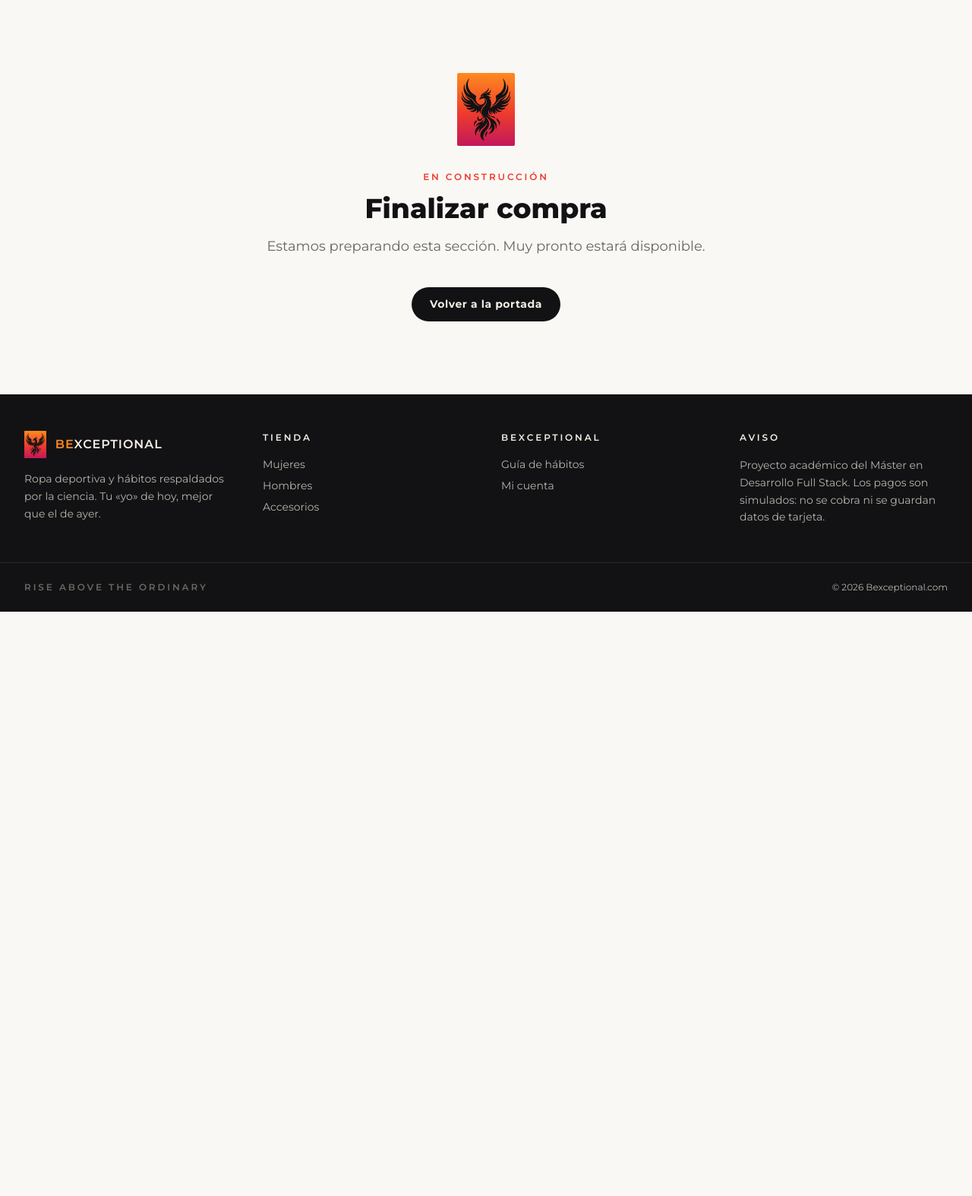
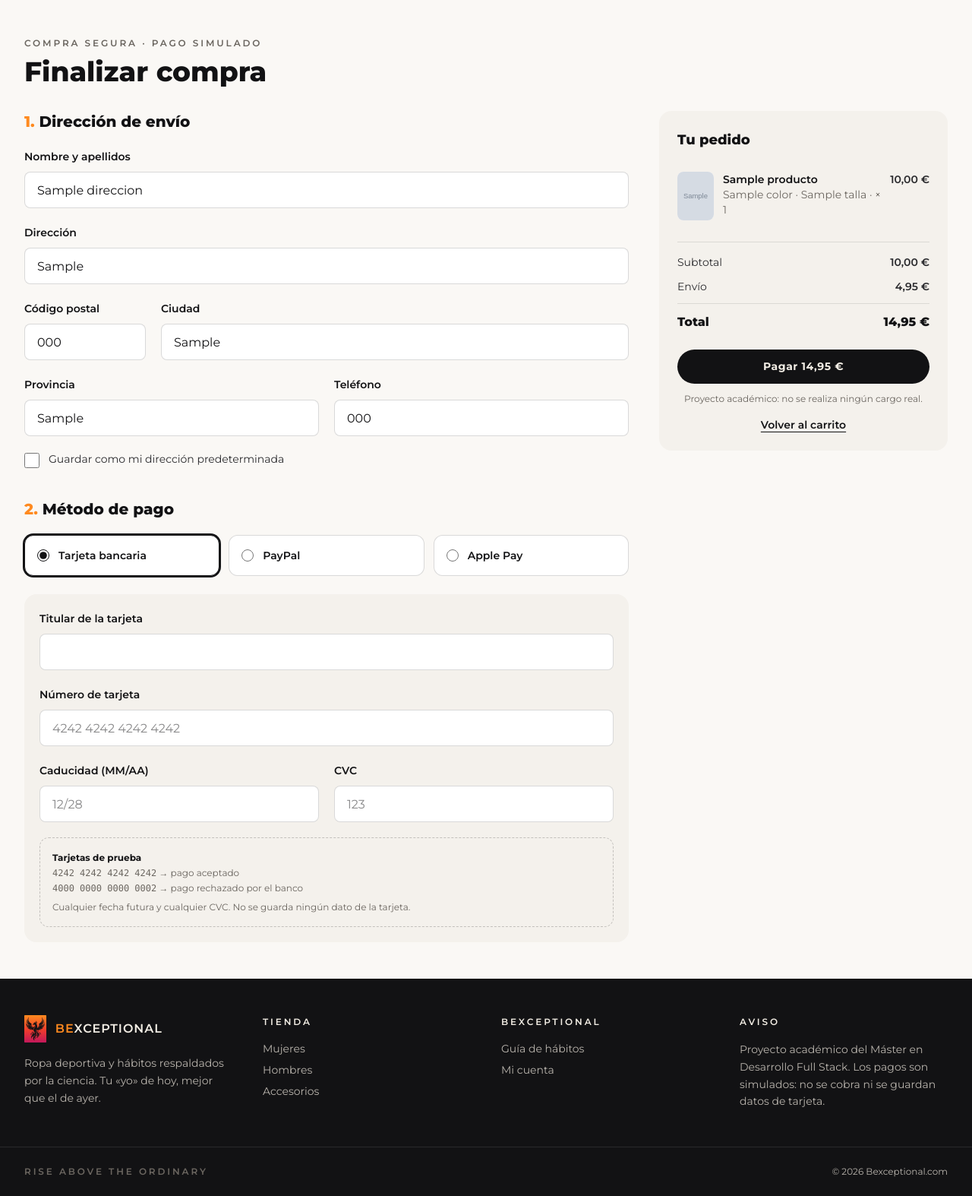
Before and after one commit to BryanE-sketch/Bexceptional---PFM, a Django app: page /finalizar-compra/ in a window 1280 px wide. Shown: the part 96-1670 px from the top of the page at 76% size. Before the commit the page ends 901 px from the top, so only its background shows below. Run offline with Django 5.2, Linux system fonts and the light colour scheme; a user stored in the database is signed in; tables that the repository leaves empty hold one stand-in row (values such as "Sample post"); grey boxes marked "Sample" are stand-in pictures; style sheets or scripts are compiled from the project's sources; parts of the project's set-up code (start-up, migrations or seed data) failed here and were passed over.

Commit message:
feat(pedidos): pago simulado con tarjeta, PayPal y Apple Pay, confirmación y detalle del pedido

```diff
--- /dev/null
+++ b/pedidos/forms.py
@@ -0,0 +1,80 @@
+"""Formulario de «Finalizar compra»: dirección de envío + método de pago (simulado)."""
+import re
+from datetime import date
+
+from django import forms
+from django.core.validators import RegexValidator
+
+from .models import Pago
+
+CODIGO_POSTAL = RegexValidator(r"^\d{5}$", "El código postal debe tener 5 cifras.")
+TELEFONO = RegexValidator(r"^\+?[\d\s]{9,15}$", "Introduce un teléfono válido.")
+
+
+def luhn_valido(numero):
+    """
+    Algoritmo de Luhn: la comprobación que hacen todas las tiendas para detectar
+    errores al teclear una tarjeta (no dice si tiene saldo, solo si el número es posible).
+    """
+    digitos = [int(d) for d in numero][::-1]
+    total = sum(d if i % 2 == 0 else (d * 2 - 9 if d * 2 > 9 else d * 2) for i, d in enumerate(digitos))
+    return total % 10 == 0
+
+
+class CheckoutForm(forms.Form):
+    # ── 1. Envío ──
+    nombre_destinatario = forms.CharField(label="Nombre y apellidos", max_length=120)
+    direccion = forms.CharField(label="Dirección", max_length=200,
+                                widget=forms.TextInput(attrs={"autocomplete": "street-address"}))
+    codigo_postal = forms.CharField(label="Código postal", max_length=5, validators=[CODIGO_POSTAL],
+                                    widget=forms.TextInput(attrs={"inputmode": "numeric", "autocomplete": "postal-code"}))
+    ciudad = forms.CharField(label="Ciudad", max_length=80)
+    provincia = forms.CharField(label="Provincia", max_length=80)
+    telefono = forms.CharField(label="Teléfono", max_length=20, validators=[TELEFONO],
+                               widget=forms.TextInput(attrs={"inputmode": "tel", "autocomplete": "tel"}))
+    guardar_direccion = forms.BooleanField(label="Guardar como mi dirección predeterminada", required=False)
+
+    # ── 2. Pago (simulado) ──
+    metodo = forms.ChoiceField(label="Método de pago", choices=Pago.Metodo.choices, initial=Pago.Metodo.TARJETA,
+                               widget=forms.RadioSelect)
+    titular = forms.CharField(label="Titular de la tarjeta", max_length=100, required=False,
+                              widget=forms.TextInput(attrs={"autocomplete": "cc-name"}))
+    numero_tarjeta = forms.CharField(label="Número de tarjeta", max_length=23, required=False,
+                                     widget=forms.TextInput(attrs={"inputmode": "numeric", "autocomplete": "cc-number",
+                                                                   "placeholder": "4242 4242 4242 4242"}))
+    caducidad = forms.CharField(label="Caducidad (MM/AA)", max_length=5, required=False,
+                                widget=forms.TextInput(attrs={"inputmode": "numeric", "autocomplete": "cc-exp",
+                                                              "placeholder": "12/28"}))
+    cvc = forms.CharField(label="CVC", max_length=4, required=False,
+                          widget=forms.TextInput(attrs={"inputmode": "numeric", "autocomplete": "cc-csc", "placeholder": "123"}))
+
+    def clean_numero_tarjeta(self):
+        return re.sub(r"[\s-]", "", self.cleaned_data["numero_tarjeta"])
+
+    def clean(self):
+        datos = super().clean()
+        # Los datos de tarjeta solo son obligatorios si se paga con tarjeta
+        if datos.get("metodo") != Pago.Metodo.TARJETA:
+            return datos
+
+        if not datos.get("titular"):
+            self.add_error("titular", "Indica el titular de la tarjeta.")
+        numero = datos.get("numero_tarjeta", "")
+        if not re.fullmatch(r"\d{13,19}", numero) or not luhn_valido(numero):
+            self.add_error("numero_tarjeta", "El número de tarjeta no es válido.")
+        caducidad = datos.get("caducidad", "")
+        coincidencia = re.fullmatch(r"(0[1-9]|1[0-2])/(\d{2})", caducidad)
+        if not coincidencia:
+            self.add_error("caducidad", "Usa el formato MM/AA.")
+        else:
+            mes, anio = int(coincidencia[1]), 2000 + int(coincidencia[2])
+            hoy = date.today()
+            if (anio, mes) < (hoy.year, hoy.month):
+                self.add_error("caducidad", "La tarjeta está caducada.")
+        if not re.fullmatch(r"\d{3,4}", datos.get("cvc", "")):
+            self.add_error("cvc", "El CVC son 3 o 4 cifras.")
+        return datos
+
+    def datos_envio(self):
+        campos = ["nombre_destinatario", "direccion", "ciudad", "codigo_postal", "provincia", "telefono"]
+        return {campo: self.cleaned_data[campo] for campo in campos}
--- a/pedidos/urls.py
+++ b/pedidos/urls.py
@@ -1,10 +1,10 @@
 from django.urls import path
 
-from catalogo.views import proximamente
+from . import views
 
 app_name = "pedidos"
 
 urlpatterns = [
-    # Provisional: el proceso de pago (CU-04) se construye en la siguiente entrega
-    path("finalizar-compra/", proximamente, {"titulo": "Finalizar compra"}, name="checkout"),
+    path("finalizar-compra/", views.checkout, name="checkout"),
+    path("cuenta/pedidos/<str:numero>/", views.detalle, name="detalle"),
 ]
--- a/pedidos/views.py
+++ b/pedidos/views.py
@@ -1,3 +1,74 @@
-from django.shortcuts import render
+from django.contrib import messages
+from django.contrib.auth.decorators import login_required
+from django.db import transaction
+from django.shortcuts import get_object_or_404, redirect, render
 
-# Create your views here.
+from carrito.services import buscar_carrito, resumen_carrito
+from cuentas.models import Direccion
+
+from .forms import CheckoutForm
+from .models import Pedido
+from .services import CarritoVacioError, PagoRechazadoError, StockInsuficienteError, crear_pedido
+
+SESION_PEDIDO_NUEVO = "pedido_confirmado"
+
+
+@login_required
+def checkout(request):
+    """CU-04: dirección + pago simulado → pedido. Si no hay sesión, @login_required manda a entrar y vuelve aquí."""
+    carrito = buscar_carrito(request)
+    resumen = resumen_carrito(carrito)
+    if not resumen["lineas"]:
+        messages.error(request, "Tu carrito está vacío.")
+        return redirect("carrito:detalle")
+    if not resumen["se_puede_pagar"]:
+        messages.error(request, "Algún artículo ya no tiene stock suficiente. Revisa tu carrito.")
+        return redirect("carrito:detalle")
+
+    # Rellenamos la dirección con la predeterminada del cliente, si la tiene
+    predeterminada = request.user.direcciones.filter(predeterminada=True).first()
+    inicial = predeterminada.datos_envio() if predeterminada else {"nombre_destinatario": request.user.get_full_name()}
+
+    form = CheckoutForm(request.POST or None, initial=inicial)
+    if request.method == "POST" and form.is_valid():
+        try:
+            pedido = crear_pedido(
+                usuario=request.user,
+                carrito=carrito,
+                datos_envio=form.datos_envio(),
+                metodo_pago=form.cleaned_data["metodo"],
+                numero_tarjeta=form.cleaned_data["numero_tarjeta"],
+            )
+        except PagoRechazadoError as error:
+            # El pedido NO se ha creado y el stock no ha cambiado (la transacción se deshizo)
+            form.add_error(None, f"{error} Prueba con otra tarjeta u otro método de pago.")
+        except StockInsuficienteError as error:
+            messages.error(request, f"{error} Hemos actualizado tu carrito.")
+            return redirect("carrito:detalle")
+        except CarritoVacioError:
+            # Doble clic en «Pagar»: el primer envío ya creó el pedido y vació el carrito
+            return redirect("cuentas:perfil")
+        else:
+            if form.cleaned_data["guardar_direccion"]:
+                guardar_direccion_predeterminada(request.user, form.datos_envio())
+            request.session[SESION_PEDIDO_NUEVO] = pedido.numero
+            return redirect("pedidos:detalle", numero=pedido.numero)
+
+    return render(request, "pedidos/checkout.html", {"form": form, **resumen})
+
+
+@transaction.atomic
+def guardar_direccion_predeterminada(usuario, datos):
+    """Solo puede haber una predeterminada (lo exige una restricción de la base de datos)."""
+    usuario.direcciones.filter(predeterminada=True).update(predeterminada=False)
+    Direccion.objects.create(usuario=usuario, predeterminada=True, **datos)
+
+
+@login_required
+def detalle(request, numero):
+    """Detalle de un pedido. Solo su dueño puede verlo (si no, 404: ni siquiera revelamos que existe)."""
+    pedido = get_object_or_404(
+        Pedido.objects.select_related("pago").prefetch_related("lineas"), numero=numero, usuario=request.user
+    )
+    recien_creado = request.session.pop(SESION_PEDIDO_NUEVO, None) == pedido.numero
+    return render(request, "pedidos/detalle.html", {"pedido": pedido, "recien_creado": recien_creado})
--- a/templates/cuentas/perfil.html
+++ b/templates/cuentas/perfil.html
@@ -28,7 +28,7 @@
           <tbody class="divide-y divide-black/10">
             {% for pedido in pedidos %}
               <tr>
-                <td class="py-3 font-semibold text-negro">{{ pedido.numero }}</td>
+                <td class="py-3 font-semibold text-negro"><a href="{% url 'pedidos:detalle' pedido.numero %}" class="underline underline-offset-4 hover:text-magenta">{{ pedido.numero }}</a></td>
                 <td class="py-3">{{ pedido.creado|date:"j M Y" }}</td>
                 <td class="py-3"><span class="rounded-full bg-claro-2 px-3 py-1 text-xs font-bold text-negro">{{ pedido.get_estado_display }}</span></td>
                 <td class="py-3 text-right font-semibold">{{ pedido.total }}&nbsp;€</td>
--- /dev/null
+++ b/templates/pedidos/checkout.html
@@ -0,0 +1,97 @@
+{% extends "base.html" %}
+
+{% block titulo %}Finalizar compra · Bexceptional{% endblock %}
+
+{% block contenido %}
+<div class="mx-auto max-w-7xl px-4 py-8 lg:px-8 lg:py-12">
+  <p class="bx-eyebrow text-linea">Compra segura · pago simulado</p>
+  <h1 class="mt-2 text-3xl font-extrabold text-negro lg:text-4xl">Finalizar compra</h1>
+
+  {# "group" permite mostrar los campos de tarjeta solo si esa opción está marcada, sin JavaScript #}
+  <form method="post" class="group mt-8 grid gap-10 lg:grid-cols-[1fr_380px]" novalidate>
+    {% csrf_token %}
+
+    <div class="space-y-10">
+      {% if form.non_field_errors %}
+        <p class="rounded-xl bg-magenta/10 px-4 py-3 text-sm font-semibold text-magenta" role="alert">{{ form.non_field_errors|join:" " }}</p>
+      {% endif %}
+
+      {# ── 1. Envío ── #}
+      <fieldset class="space-y-5">
+        <legend class="mb-5 text-xl font-extrabold text-negro"><span class="text-naranja">1.</span> Dirección de envío</legend>
+        {% include "cuentas/_campo.html" with campo=form.nombre_destinatario %}
+        {% include "cuentas/_campo.html" with campo=form.direccion %}
+        <div class="grid gap-5 sm:grid-cols-[10rem_1fr]">
+          {% include "cuentas/_campo.html" with campo=form.codigo_postal %}
+          {% include "cuentas/_campo.html" with campo=form.ciudad %}
+        </div>
+        <div class="grid gap-5 sm:grid-cols-2">
+          {% include "cuentas/_campo.html" with campo=form.provincia %}
+          {% include "cuentas/_campo.html" with campo=form.telefono %}
+        </div>
+        {% include "cuentas/_campo.html" with campo=form.guardar_direccion %}
+      </fieldset>
+
+      {# ── 2. Pago ── #}
+      <fieldset>
+        <legend class="mb-5 text-xl font-extrabold text-negro"><span class="text-naranja">2.</span> Método de pago</legend>
+        <div class="grid gap-3 sm:grid-cols-3">
+          {% for opcion in form.metodo %}
+            <label class="flex cursor-pointer items-center gap-3 rounded-xl border border-black/15 bg-white px-4 py-4 text-sm font-semibold text-negro has-checked:border-negro has-checked:ring-2 has-checked:ring-negro">
+              <input type="radio" name="{{ opcion.data.name }}" value="{{ opcion.data.value }}" id="{{ opcion.id_for_label }}"
+                     class="metodo-{{ opcion.data.value|cut:'_' }} h-4 w-4 accent-negro" {% if opcion.data.selected %}checked{% endif %}>
+              {{ opcion.choice_label }}
+            </label>
+          {% endfor %}
+        </div>
+
+        {# Campos de tarjeta: visibles solo cuando la opción "Tarjeta" está marcada (CSS :has, sin JavaScript) #}
+        <div class="mt-6 hidden space-y-5 rounded-2xl bg-claro-2 p-5 group-has-[.metodo-tarjeta:checked]:block">
+          {% include "cuentas/_campo.html" with campo=form.titular %}
+          {% include "cuentas/_campo.html" with campo=form.numero_tarjeta %}
+          <div class="grid grid-cols-2 gap-5">
+            {% include "cuentas/_campo.html" with campo=form.caducidad %}
+            {% include "cuentas/_campo.html" with campo=form.cvc %}
+          </div>
+          <div class="rounded-xl border border-dashed border-black/20 p-4 text-xs leading-relaxed text-linea">
+            <p class="font-bold text-negro">Tarjetas de prueba</p>
+            <p><span class="font-mono">4242 4242 4242 4242</span> → pago aceptado</p>
+            <p><span class="font-mono">4000 0000 0000 0002</span> → pago rechazado por el banco</p>
+            <p class="mt-1">Cualquier fecha futura y cualquier CVC. No se guarda ningún dato de la tarjeta.</p>
+          </div>
+        </div>
+        <p class="mt-4 hidden text-sm text-linea group-has-[.metodo-paypal:checked]:block group-has-[.metodo-applepay:checked]:block">
+          Simulación: el pago se confirma al instante, sin salir de Bexceptional.
+        </p>
+      </fieldset>
+    </div>
+
+    {# ── Resumen ── #}
+    <aside class="h-fit rounded-2xl bg-claro-2 p-6 lg:sticky lg:top-6" aria-labelledby="titulo-resumen">
+      <h2 id="titulo-resumen" class="text-lg font-extrabold text-negro">Tu pedido</h2>
+      <ul class="mt-4 divide-y divide-black/10">
+        {% for linea in lineas %}
+          <li class="flex gap-3 py-3">
+            <div class="h-16 w-12 shrink-0 overflow-hidden rounded-lg bg-white">
+              {% if linea.imagen %}<img src="{{ linea.imagen.imagen.url }}" alt="" class="h-full w-full object-cover">{% endif %}
+            </div>
+            <div class="flex-1 text-sm">
+              <p class="font-semibold text-negro">{{ linea.variante.producto.nombre }}</p>
+              <p class="text-linea">{{ linea.variante.color.nombre }} · {{ linea.variante.talla.nombre }} · × {{ linea.cantidad }}</p>
+            </div>
+            <p class="text-sm font-semibold">{{ linea.subtotal }}&nbsp;€</p>
+          </li>
+        {% endfor %}
+      </ul>
+      <dl class="mt-4 space-y-3 border-t border-black/10 pt-4 text-sm">
+        <div class="flex justify-between"><dt>Subtotal</dt><dd class="font-semibold">{{ subtotal }}&nbsp;€</dd></div>
+        <div class="flex justify-between"><dt>Envío</dt><dd class="font-semibold">{% if envio %}{{ envio }}&nbsp;€{% else %}Gratis{% endif %}</dd></div>
+        <div class="flex justify-between border-t border-black/10 pt-3 text-base"><dt class="font-extrabold text-negro">Total</dt><dd class="font-extrabold text-negro">{{ total }}&nbsp;€</dd></div>
+      </dl>
+      <button type="submit" class="btn btn-oscuro mt-6 w-full">Pagar {{ total }}&nbsp;€</button>
+      <p class="mt-3 text-center text-xs text-linea">Proyecto académico: no se realiza ningún cargo real.</p>
+      <a href="{% url 'carrito:detalle' %}" class="mt-4 block text-center text-sm font-semibold text-negro underline underline-offset-4">Volver al carrito</a>
+    </aside>
+  </form>
+</div>
+{% endblock %}
```
Also changed, not shown: pedidos/tests_checkout.py (added, +103 -0 lines), templates/pedidos/detalle.html (added, +68 -0 lines).
